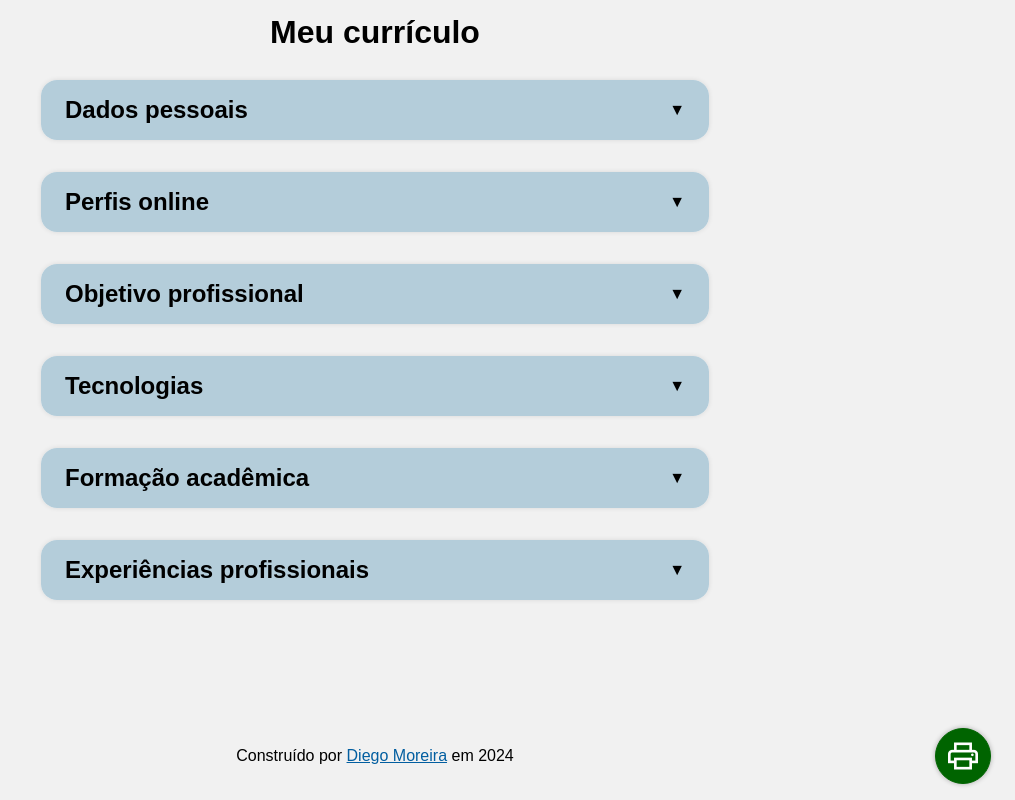
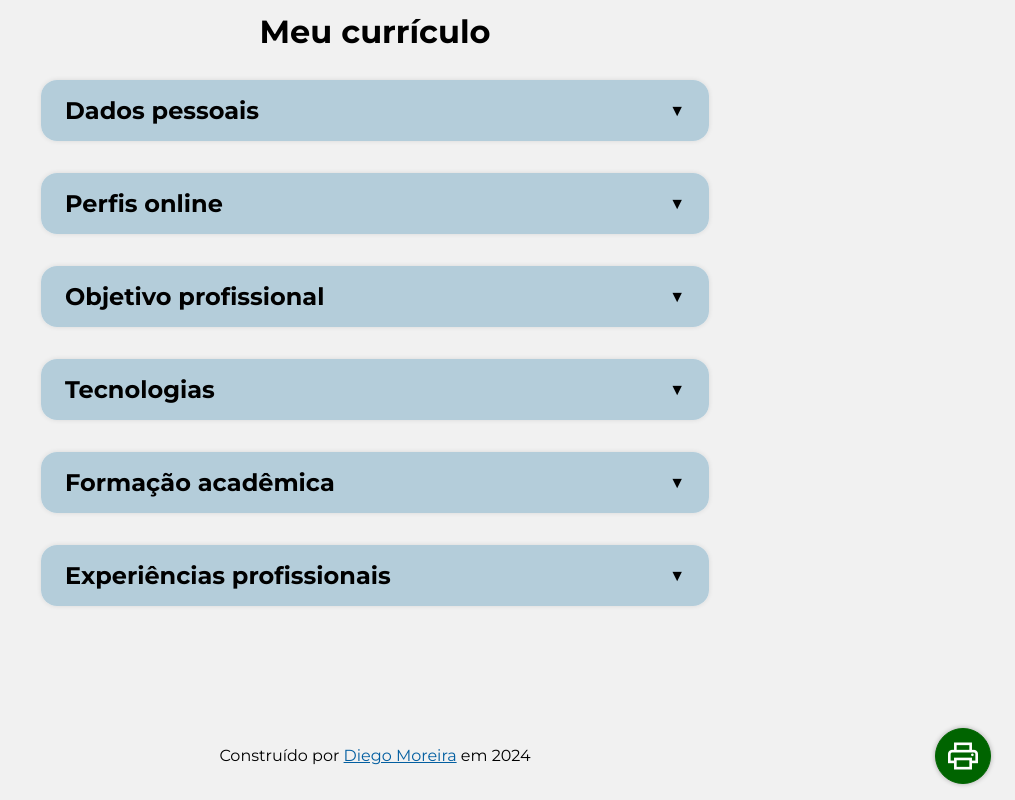
Before and after one commit to Diego-Moreira8/cv-app, a React (Vite) app: page / in a window 1280 px wide. Shown: the whole page, without its empty margins (265-1280 px from the left). Built offline with nearby package versions, Linux system fonts and the light colour scheme.

Commit message:
feat: new font family

```diff
--- a/index.html
+++ b/index.html
@@ -3,6 +3,14 @@
   <head>
     <meta charset="UTF-8" />
     <meta name="viewport" content="width=device-width, initial-scale=1.0" />
+
+    <!-- Google Fonts -->
+    <link rel="preconnect" href="https://fonts.googleapis.com" />
+    <link rel="preconnect" href="https://fonts.gstatic.com" crossorigin />
+    <link
+      href="https://fonts.googleapis.com/css2?family=Montserrat:ital,wght@0,100..900;1,100..900&display=swap"
+      rel="stylesheet"
+    />
 
     <!-- Google Icons -->
     <link
--- a/src/styles/index.css
+++ b/src/styles/index.css
@@ -1,5 +1,5 @@
 :root {
-  font-family: sans-serif;
+  font-family: "Montserrat", sans-serif;
   scroll-behavior: smooth;
 }
 
```
